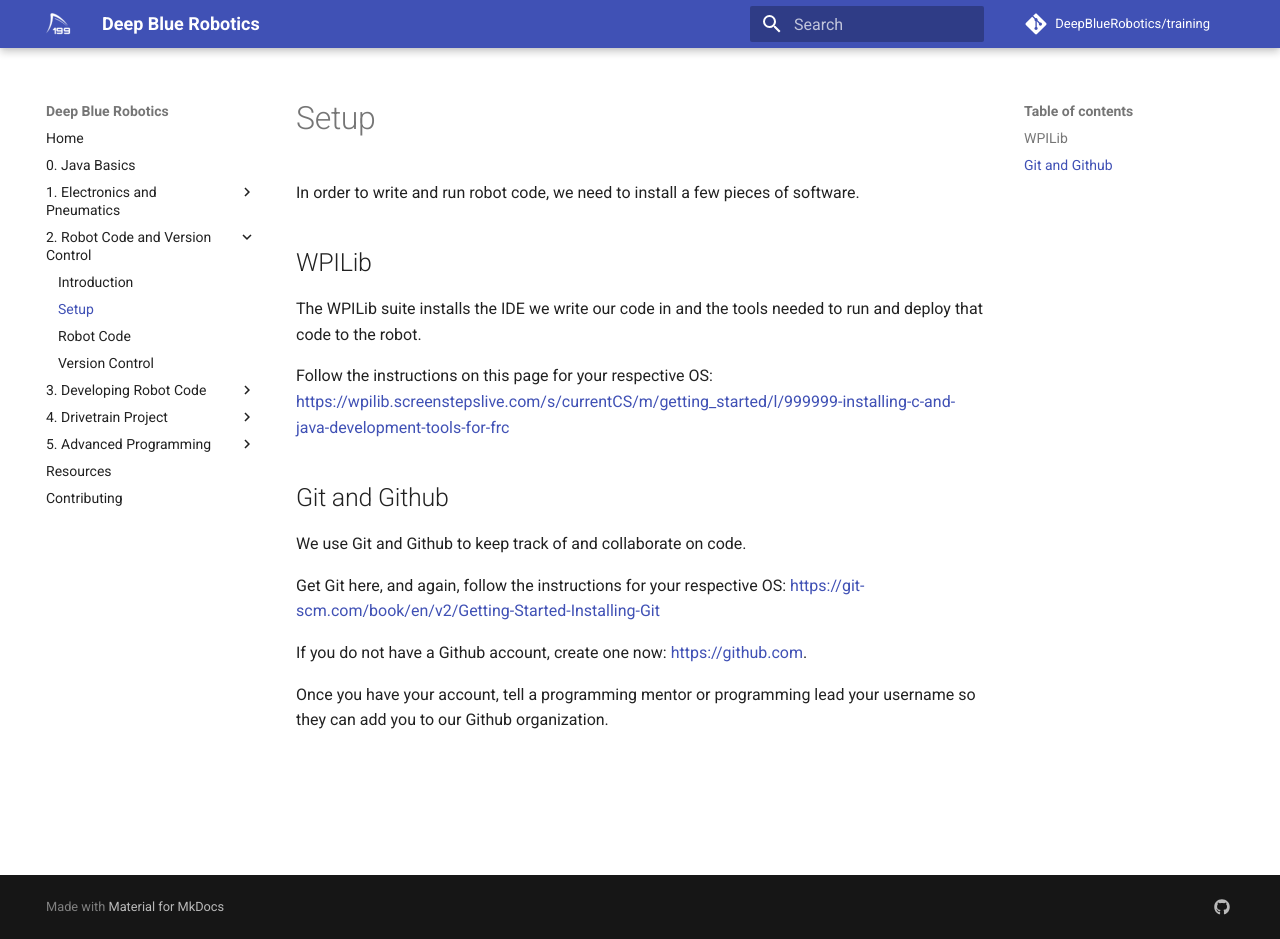
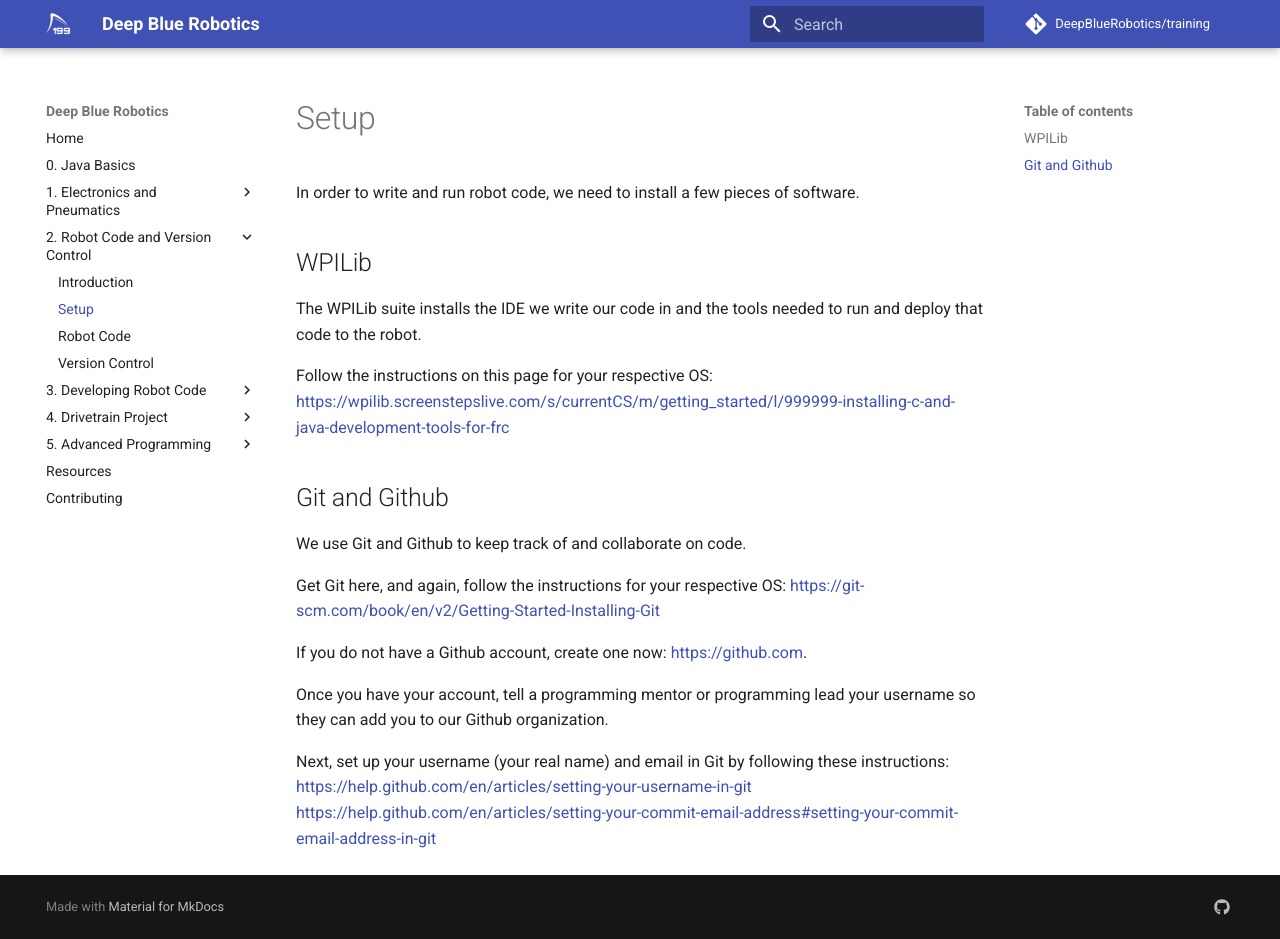
Before and after one commit to DeepBlueRobotics/training, an MkDocs documentation site: the page built from docs/section-2/setup.md, in a window 1280 px wide and 939 px high. Built offline with MkDocs 1.6.1 and Material for MkDocs 9.7.7, drawn with Linux system fonts in a browser that asks for light colours; comment, search, counter and statistics services are not loaded.

Commit message:
Add setting username and email in git

```diff
--- a/docs/section-2/setup.md
+++ b/docs/section-2/setup.md
@@ -15,3 +15,7 @@
 If you do not have a Github account, create one now: <https://github.com>.
 
 Once you have your account, tell a programming mentor or programming lead your username so they can add you to our Github organization.
+
+Next, set up your username (your real name) and email in Git by following these instructions:
+<https://help.github.com/en/articles/setting-your-username-in-git>
+<https://help.github.com/en/articles/setting-your-commit-email-address#setting-your-commit-email-address-in-git>
```
